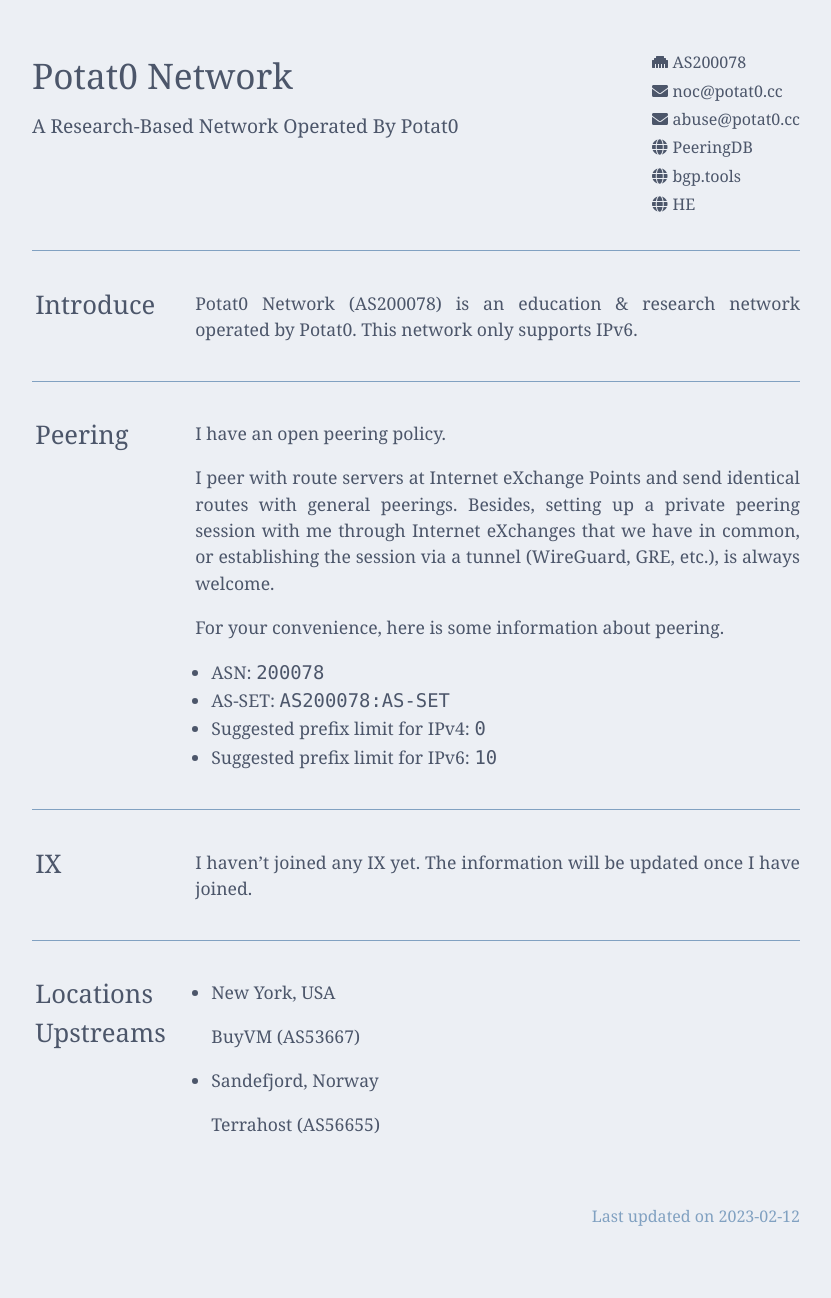
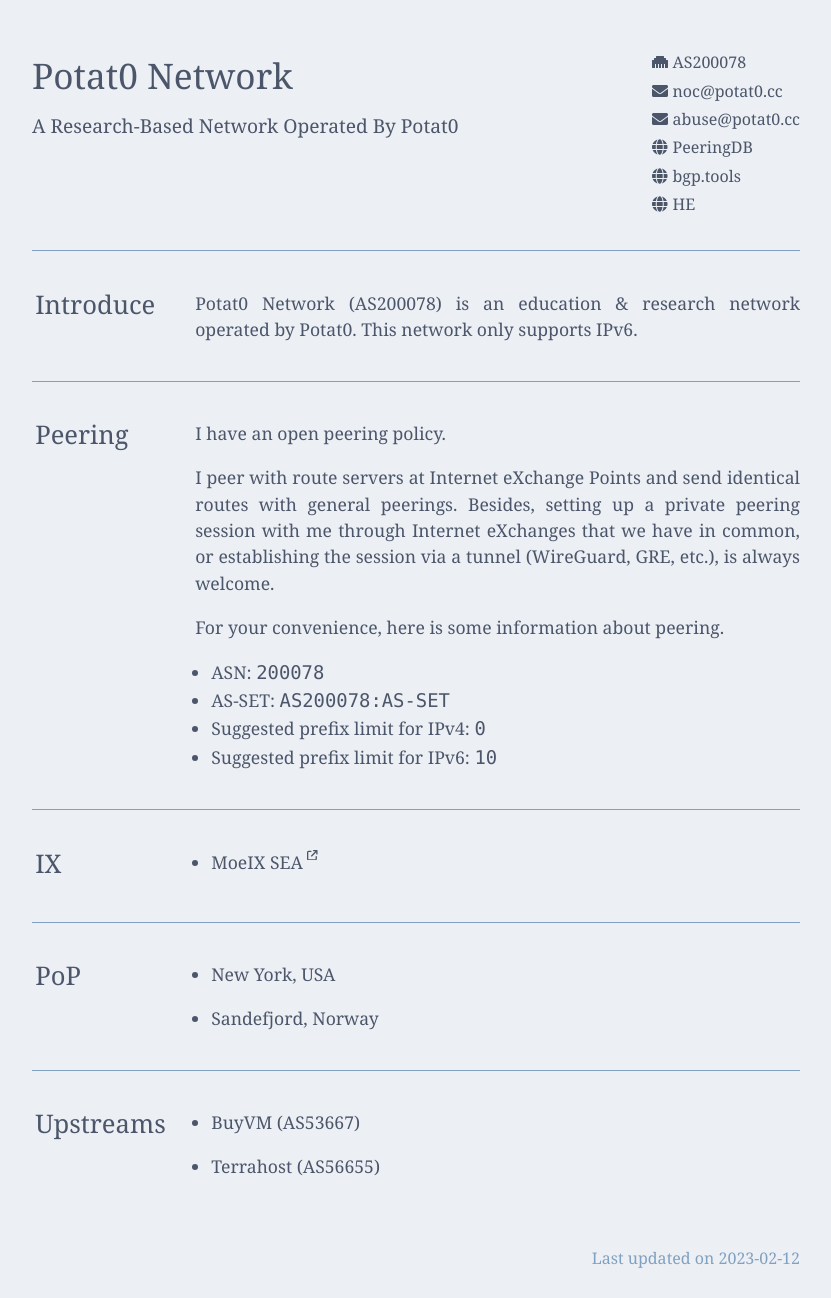
Before and after one commit to Potat0000/AS200078, a Jekyll site: the page built from index.md, in a window 1280 px wide. Shown: the whole page, without its empty margins (224-1055 px from the left). Built offline with Jekyll 4.4.1, drawn with Linux system fonts in a browser that asks for light colours; before the commit the page ends 1256 px from its top, so only the background shows below that.

Commit message:
Updata info

```diff
--- a/_data/config.yml
+++ b/_data/config.yml
@@ -39,13 +39,14 @@ section:
     - Suggested prefix limit for IPv6: `10`
 
   IX: |
-    I haven't joined any IX yet. The information will be updated once I have joined.
+    - [MoeIX SEA <svg style="height:0.6em;width:0.6em;vertical-align:text-top" aria-hidden="true" focusable="false" xmlns="http://www.w3.org/2000/svg" viewBox="0 0 512 512"><path fill="currentColor" d="M320 0c-17.7 0-32 14.3-32 32s14.3 32 32 32h82.7L201.4 265.4c-12.5 12.5-12.5 32.8 0 45.3s32.8 12.5 45.3 0L448 109.3V192c0 17.7 14.3 32 32 32s32-14.3 32-32V32c0-17.7-14.3-32-32-32H320zM80 32C35.8 32 0 67.8 0 112V432c0 44.2 35.8 80 80 80H400c44.2 0 80-35.8 80-80V320c0-17.7-14.3-32-32-32s-32 14.3-32 32V432c0 8.8-7.2 16-16 16H80c-8.8 0-16-7.2-16-16V112c0-8.8 7.2-16 16-16H192c17.7 0 32-14.3 32-32s-14.3-32-32-32H80z"></path></svg>](https://www.peeringdb.com/ix/4082)
 
-  Locations<br>Upstreams: |
+  PoP: |
     - New York, USA
-
-      BuyVM (AS53667)
 
     - Sandefjord, Norway
 
-      Terrahost (AS56655)
+  Upstreams: |
+    - BuyVM (AS53667)
+
+    - Terrahost (AS56655)
```
